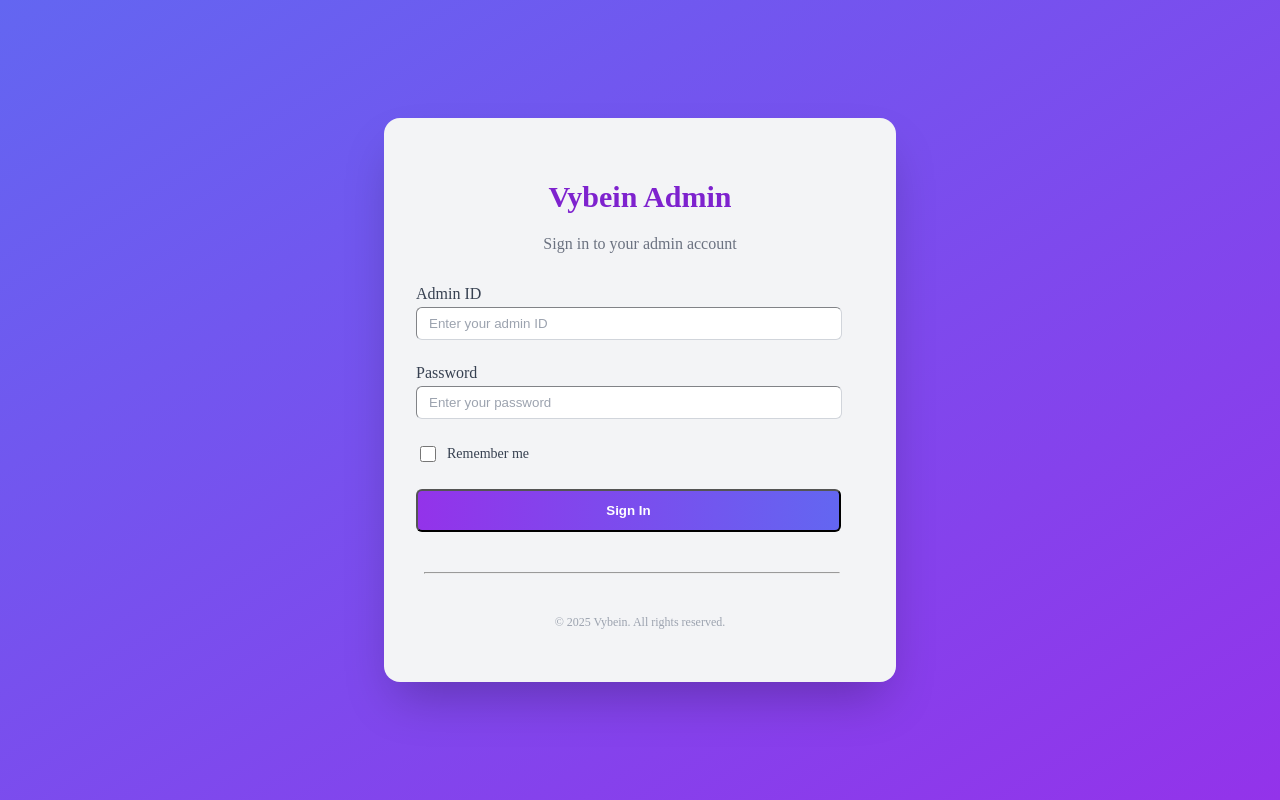
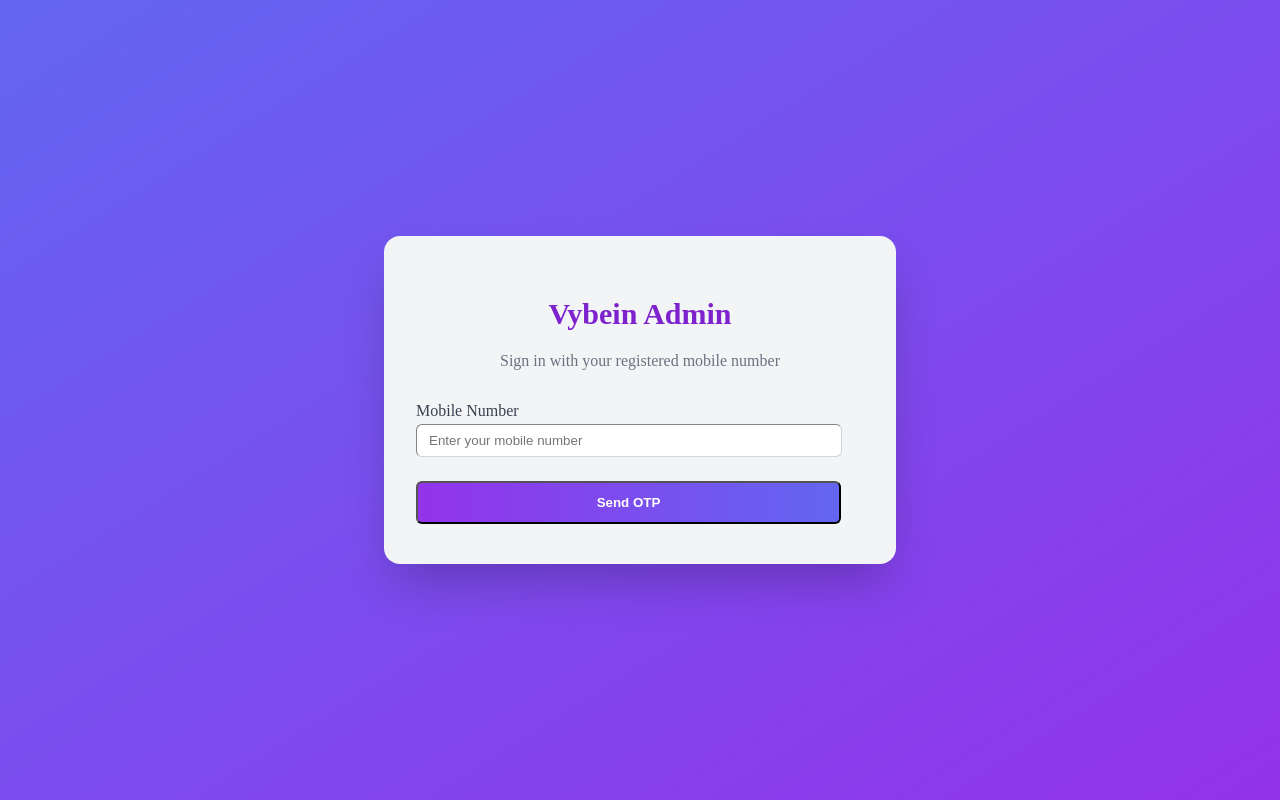
Before and after one commit to saifff11/admin-panel, a React (Vite) app: page /login in a window 1280 px wide. Built offline with nearby package versions, Linux system fonts and the light colour scheme.

Commit message:
pushing my code

```diff
--- a/src/components/auth/ProtectedRoute.jsx
+++ b/src/components/auth/ProtectedRoute.jsx
@@ -5,19 +5,18 @@
 import { isAuthenticated } from "../../services/authService";
 
 const ProtectedRoute = () => {
-  // Original line that checks for a real login token
-  // const isAuth = isAuthenticated();
-
-  // --- DEVELOPMENT TRICK ---
-  // Force 'isAuth' to be true to bypass the login screen during development
-  const isAuth = true;
+  // This is the real authentication check. It calls the function that
+  // checks for the 'authToken' in localStorage.
+  const isAuth = isAuthenticated();
 
   if (!isAuth) {
-    // This logic is now temporarily disabled
+    // If 'isAuth' is false, the user is not logged in.
+    // Redirect them to the login page immediately.
     return <Navigate to="/login" replace />;
   }
 
-  // This will now always render your admin panel pages
+  // If 'isAuth' is true, the user is logged in.
+  // Render the requested admin panel page (e.g., Dashboard, Users, etc.).
   return <Outlet />;
 };
 
--- a/src/pages/LoginPage.jsx
+++ b/src/pages/LoginPage.jsx
@@ -1,100 +1,125 @@
 // src/pages/LoginPage.jsx
-import React from "react";
+import React, { useState } from "react";
 import { useNavigate } from "react-router-dom";
+import { sendOtp, verifyOtpAndLogin } from "../services/authService";
 
 const LoginPage = () => {
   const navigate = useNavigate();
+  const [mobileNumber, setMobileNumber] = useState("");
+  const [otp, setOtp] = useState("");
+  const [step, setStep] = useState(1);
+  const [loading, setLoading] = useState(false);
+  const [error, setError] = useState("");
 
-  const handleSignIn = (event) => {
-    event.preventDefault();
-    // Simulate login (fake token)
-    localStorage.setItem("authToken", "fake-jwt-token");
-    navigate("/");
+  const handleSendOtp = async (e) => {
+    e.preventDefault();
+    setLoading(true);
+    setError("");
+    try {
+      const res = await sendOtp(mobileNumber);
+      if (res.success) {
+        setStep(2);
+      } else {
+        setError("Failed to send OTP. Try again.");
+      }
+    } catch (err) {
+      setError("Error sending OTP. Please check your number.");
+    } finally {
+      setLoading(false);
+    }
+  };
+
+  const handleVerifyOtp = async (e) => {
+    e.preventDefault();
+    setLoading(true);
+    setError("");
+    try {
+      const success = await verifyOtpAndLogin(mobileNumber, otp);
+      if (success) {
+        navigate("/"); // go to dashboard
+      } else {
+        setError("Invalid OTP. Try again.");
+      }
+    } catch (err) {
+      setError("Error verifying OTP.");
+    } finally {
+      setLoading(false);
+    }
   };
 
   return (
     <div className="tw-h-screen tw-w-full tw-flex tw-items-center tw-justify-center tw-bg-gradient-to-br tw-from-indigo-500 tw-to-purple-600">
-      {/* Login Card */}
-      <div className="tw-bg-gray-100 tw-rounded-2xl tw-shadow-2xl tw-w-full tw-max-w-md tw-px-8 tw-py-10 tw-relative tw-overflow-hidden">
-        {/* Header */}
+      <div className="tw-bg-gray-100 tw-rounded-2xl tw-shadow-2xl tw-w-full tw-max-w-md tw-px-8 tw-py-10">
         <h1 className="tw-text-3xl tw-font-extrabold tw-text-center tw-text-purple-700">
           Vybein Admin
         </h1>
         <p className="tw-text-center tw-text-gray-500 tw-mt-2 tw-mb-8">
-          Sign in to your admin account
+          Sign in with your registered mobile number
         </p>
 
-        {/* Form */}
-        <form onSubmit={handleSignIn} className="tw-space-y-6">
-          {/* Admin ID */}
+        {error && (
+          <p className="tw-text-center tw-text-red-500 tw-font-medium tw-mb-4">
+            {error}
+          </p>
+        )}
+
+        {step === 1 ? (
+          <form onSubmit={handleSendOtp} className="tw-space-y-6">
             <div>
               <label
-              htmlFor="adminId"
+                htmlFor="mobileNumber"
                 className="tw-block tw-text-md tw-font-medium tw-text-gray-700 tw-font-bold"
               >
-              Admin ID
+                Mobile Number
               </label>
               <input
-              id="adminId"
-              name="adminId"
+                id="mobileNumber"
                 type="text"
+                value={mobileNumber}
+                onChange={(e) => setMobileNumber(e.target.value)}
+                placeholder="Enter your mobile number"
                 required
-              placeholder="Enter your admin ID"
-              className="tw-mt-1 tw-block tw-w-[400px] tw-px-3 tw-py-2 tw-border tw-border-gray-300 tw-rounded-md tw-text-gray-800 tw-placeholder-gray-400 focus:tw-outline-none focus:tw-ring-2 focus:tw-ring-purple-500"
+                className="tw-mt-1 tw-block tw-w-[400px] tw-px-3 tw-py-2 tw-border tw-border-gray-300 tw-rounded-md"
               />
             </div>
 
-          {/* Password */}
+            <button
+              type="submit"
+              disabled={loading}
+              className="tw-w-[425px] tw-py-3 tw-font-bold tw-text-white tw-rounded-md tw-bg-gradient-to-r tw-from-purple-600 tw-to-indigo-500"
+            >
+              {loading ? "Sending OTP..." : "Send OTP"}
+            </button>
+          </form>
+        ) : (
+          <form onSubmit={handleVerifyOtp} className="tw-space-y-6">
             <div>
               <label
-              htmlFor="password"
+                htmlFor="otp"
                 className="tw-block tw-text-md tw-font-medium tw-text-gray-700 tw-font-bold"
               >
-              Password
+                Enter OTP
               </label>
               <input
-              id="password"
-              name="password"
-              type="password"
+                id="otp"
+                type="text"
+                value={otp}
+                onChange={(e) => setOtp(e.target.value)}
+                placeholder="Enter received OTP"
                 required
-              placeholder="Enter your password"
-              className="tw-mt-1 tw-block tw-w-[400px] tw-px-3 tw-py-2 tw-border tw-border-gray-300 tw-rounded-md tw-text-gray-800 tw-placeholder-gray-400 focus:tw-outline-none focus:tw-ring-2 focus:tw-ring-purple-500"
+                className="tw-mt-1 tw-block tw-w-[400px] tw-px-3 tw-py-2 tw-border tw-border-gray-300 tw-rounded-md"
               />
             </div>
 
-          {/* Remember Me */}
-          <div className="tw-flex tw-items-center">
-            <input
-              id="remember-me"
-              name="remember-me"
-              type="checkbox"
-              className="tw-h-4 tw-w-4 tw-text-purple-600 tw-border-gray-300 tw-rounded focus:tw-ring-purple-500"
-            />
-            <label
-              htmlFor="remember-me"
-              className="tw-ml-2 tw-text-sm tw-text-gray-700 tw-font-medium"
-            >
-              Remember me
-            </label>
-          </div>
-
-          {/* Sign In Button */}
             <button
               type="submit"
-            className="tw-w-[425px] tw-py-3 tw-font-bold tw-text-white tw-rounded-md tw-bg-gradient-to-r tw-from-purple-600 tw-to-indigo-500 hover:tw-from-purple-700 hover:tw-to-indigo-600 focus:tw-ring-2 focus:tw-ring-purple-500 focus:tw-ring-offset-2"
+              disabled={loading}
+              className="tw-w-[425px] tw-py-3 tw-font-bold tw-text-white tw-rounded-md tw-bg-gradient-to-r tw-from-purple-600 tw-to-indigo-500"
             >
-            Sign In
+              {loading ? "Verifying..." : "Verify & Login"}
             </button>
           </form>
-
-        <hr className="tw-border-gray/10 tw-mx-2 tw-mr-6 tw-mt-10" />
-
-        {/* Footer */}
-        <div className="tw-border-t tw-border-gray-10 tw-mt-10 tw-pt-0">
-          <p className="tw-text-center tw-text-xs tw-text-gray-400">
-            © 2025 Vybein. All rights reserved.
-          </p>
-        </div>
+        )}
       </div>
     </div>
   );
--- a/src/pages/Users.jsx
+++ b/src/pages/Users.jsx
@@ -29,7 +29,7 @@
     const fetchUsers = async () => {
       try {
         const response = await getAllUsers();
-        setUsers(response.data);
+        setUsers(response.data.data || response.data);
       } catch (error) {
         console.error("Failed to fetch users", error);
       } finally {
--- a/src/services/apiService.js
+++ b/src/services/apiService.js
@@ -1,12 +1,10 @@
 // src/services/apiService.js
 import axios from "axios";
 
-// Create an Axios instance with the base URL [cite: 3]
 const api = axios.create({
-  baseURL: "https://social-meetup-backend.onrender.com",
+  baseURL: "https://social-meetup-backend.onrender.com/api/v1",
 });
 
-// Use an interceptor to automatically add the Authorization header to every request [cite: 5, 137]
 api.interceptors.request.use(
   (config) => {
     const token = localStorage.getItem("authToken");
@@ -15,16 +13,13 @@
     }
     return config;
   },
-  (error) => {
-    return Promise.reject(error);
-  }
+  (error) => Promise.reject(error)
 );
 
-// Define functions for your endpoints
-export const getDashboardStats = () => api.get("/admin/stats/dashboard"); // [cite: 112]
-export const getAllUsers = () => api.get("/admin/users"); // [cite: 15]
-export const getAllCategories = () => api.get("/admin/categories"); // [cite: 46]
-export const getAllReports = () => api.get("/admin/reports"); // [cite: 69]
-export const getSettings = () => api.get("/admin/settings"); // [cite: 101]
+export const getDashboardStats = () => api.get("/admin/stats/dashboard");
+export const getAllUsers = () => api.get("/admin/users");
+export const getAllCategories = () => api.get("/admin/categories");
+export const getAllReports = () => api.get("/admin/reports");
+export const getSettings = () => api.get("/admin/settings");
 
 export default api;
--- a/src/services/authService.js
+++ b/src/services/authService.js
@@ -1,22 +1,42 @@
 // src/services/authService.js
+import api from "./apiService";
 
-// In a real app, this would make an API call. For now, it's a simulation.
-export const login = (adminId, password) => {
-  // We're not actually checking the password for this mock version
-  if (adminId && password) {
-    // If login is "successful", we store a fake token.
-    localStorage.setItem("authToken", "fake-jwt-token");
-    return true;
+// Step 1: Send OTP
+export const sendOtp = async (mobileNumber) => {
+  try {
+    const response = await api.post("/auth/otp", { mobileNumber });
+    return response.data; // Expecting { success: true, message: "OTP sent successfully" }
+  } catch (error) {
+    console.error("Error sending OTP:", error.response || error);
+    throw error;
   }
-  return false;
 };
 
+// Step 2: Verify OTP and Login
+export const verifyOtpAndLogin = async (mobileNumber, otp) => {
+  try {
+    const response = await api.post("/auth/otp/verify", { mobileNumber, otp });
+    const token = response.data.token;
+
+    if (token) {
+      localStorage.setItem("authToken", token);
+      return true;
+    } else {
+      console.error("Login successful, but no token found", response.data);
+      return false;
+    }
+  } catch (error) {
+    console.error("Error verifying OTP:", error.response || error);
+    return false;
+  }
+};
+
+// Step 3: Logout
 export const logout = () => {
-  // To log out, we just remove the token
   localStorage.removeItem("authToken");
 };
 
+// Step 4: Check Auth
 export const isAuthenticated = () => {
-  // The user is authenticated if the token exists
   return localStorage.getItem("authToken") !== null;
 };
```
Also changed, not shown: src/pages/Categories.jsx (+5 -4 lines), src/pages/Dashboard.jsx (+12 -13 lines). Lines whose indentation alone changed are shown as unchanged.
